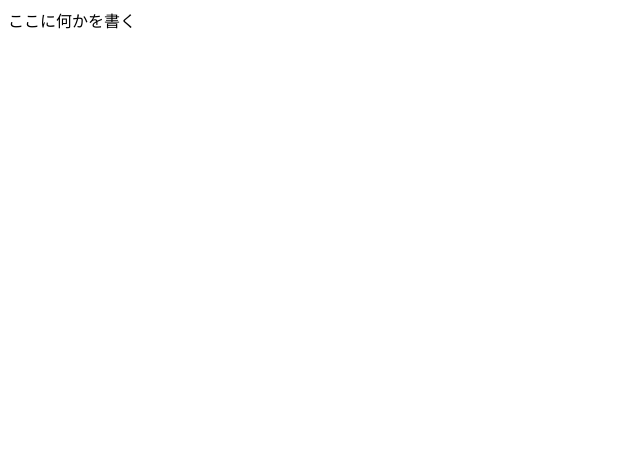
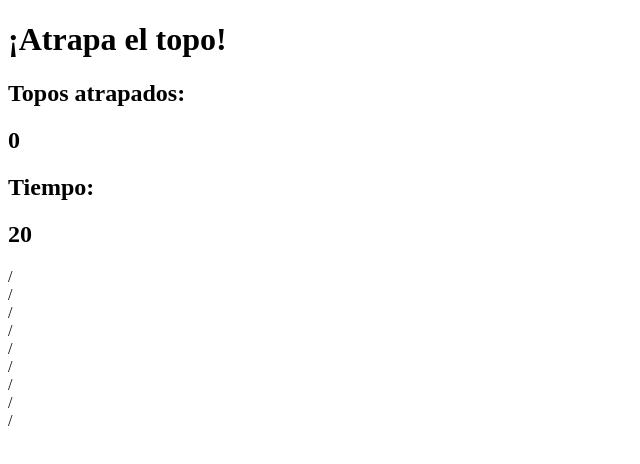
Before and after one commit to valentina-sierrat/atrapa-al-topo, a website: page index.html in a window 1280 px wide. Shown: the whole page, without its empty margins (0-640 px from the left). Drawn offline with Linux system fonts and the light colour scheme.

Commit message:
init commit

```diff
--- a/index.html
+++ b/index.html
@@ -5,9 +5,29 @@
     <meta name="viewport" content="width=device-width, initial-scale=1.0" />
     <meta http-equiv="X-UA-Compatible" content="ie=edge" />
     <link rel="stylesheet" href="style.css" type="text/css" />
-    <title>TerraceTechフロントエンドエンジニア養成所</title>
+    <title>atrapa el topo </title>
   </head>
   <body>
-    <div>ここに何かを書く</div>
+
+  <h1>¡Atrapa el topo!<h1>
+    <h2>Topos atrapados:<h2>
+      <h2>0</h2>
+      <h2>Tiempo:</h2>
+      <h2>20</h2>
+<div>
+  <div>/<div>
+      <div>/<div>
+          <div>/<div>
+              <div>/<div>
+                  <div>/<div>
+                      <div>/<div>
+                          <div>/<div>
+                              <div>/<div>
+                                                         <div>/<div>
+
+
+</div>
   </body>
+  <script src="app.js" charset="utf-8"></script>
+
 </html>
```
Also changed, not shown: app.js (added).
